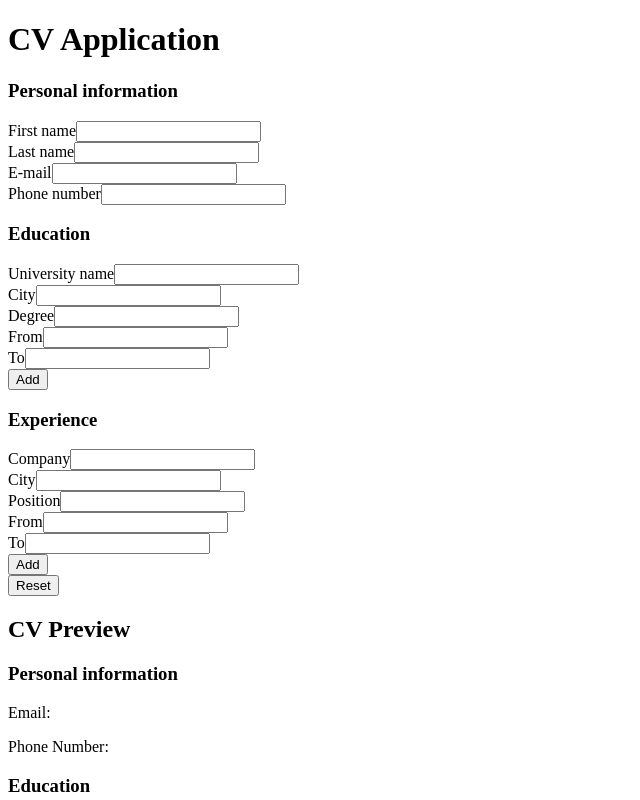
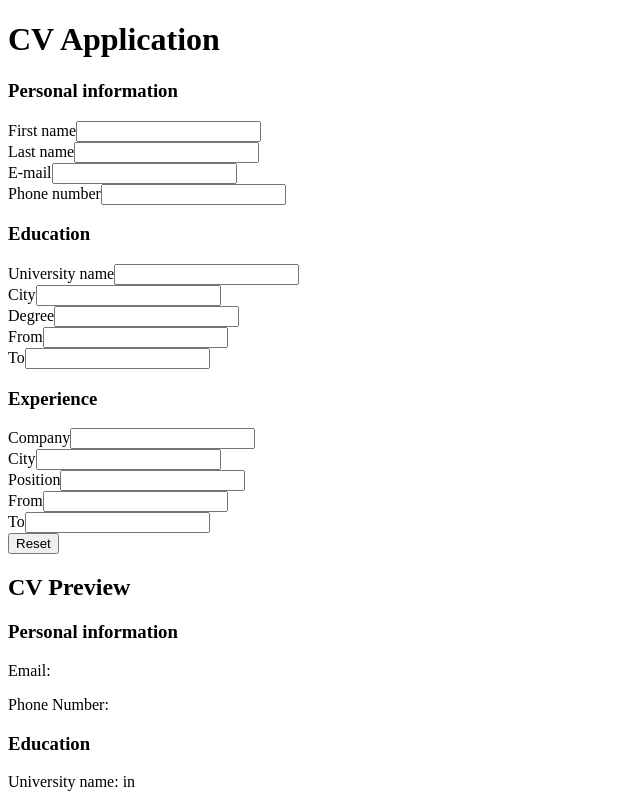
Before and after one commit to CrystalSnake/odin-cv-application, a React (Create React App) app in the folder cv-project/: page / in a window 1280 px wide. Shown: the top 800 px of the page, without its empty margins (0-640 px from the left). Built offline with nearby package versions, Linux system fonts and the light colour scheme.

Commit message:
Add form reset, temporary remove "add" buttons

```diff
--- a/cv-project/src/components/CV.js
+++ b/cv-project/src/components/CV.js
@@ -46,6 +46,7 @@ class CV extends Component {
       companyFrom: '',
       companyTo: '',
     });
+    document.querySelector('form').reset();
   }
 
   render() {
--- a/cv-project/src/components/CVForm.js
+++ b/cv-project/src/components/CVForm.js
@@ -15,6 +15,7 @@ class CVForm extends Component {
   render() {
     return (
       <div>
+        <form>
           <div>
             <h3>Personal information</h3>
             <Input
@@ -74,7 +75,6 @@ class CVForm extends Component {
               name="universityTo"
               onChange={this.handleChange}
             />
-          <button>Add</button>
           </div>
           <div>
             <h3>Experience</h3>
@@ -108,9 +108,9 @@ class CVForm extends Component {
               name="companyTo"
               onChange={this.handleChange}
             />
-          <button>Add</button>
           </div>
           <button onClick={() => this.props.handleResetButton()}>Reset</button>
+        </form>
       </div>
     );
   }
```
Lines whose indentation alone changed are shown as unchanged.
